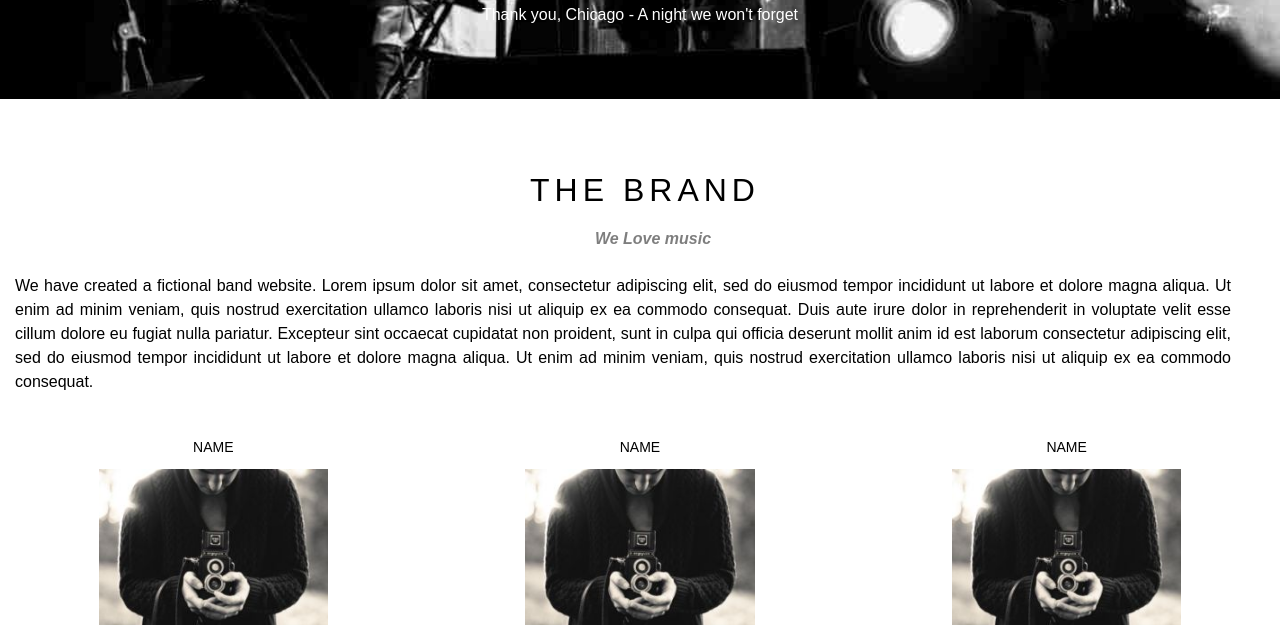
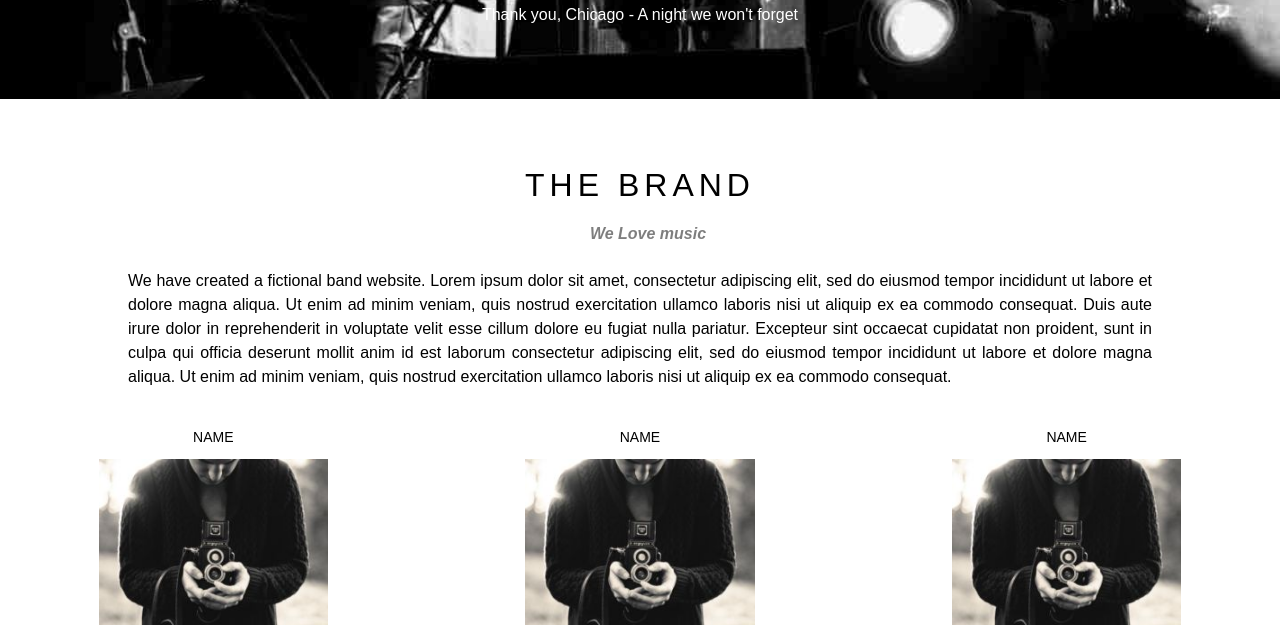
Before and after one commit to Abdelrhman02/MusicApp, a website: page APP-FILES/index.html in a window 1280 px wide. Shown: the part 601-1226 px from the top of the page. Drawn offline with nearby package versions, Linux system fonts and the light colour scheme.

Commit message:
Update stylesheet.css

```diff
--- a/APP-FILES/stylesheet.css
+++ b/APP-FILES/stylesheet.css
@@ -45,7 +45,8 @@ header > div > p {
 main {
   width: 100%;
   height: auto;
-  padding: 5px;
+  padding: 0;
+  margin: 0;
 }
 main > h1 {
   margin-top: 2em;
@@ -420,7 +421,10 @@ footer > img {
   nav > ul {
     margin: 0;
   }
-
+  main > p {
+    width: 80%;
+    margin: 1em auto;
+  }
   .more::after {
     content: "";
     position: absolute;
```
